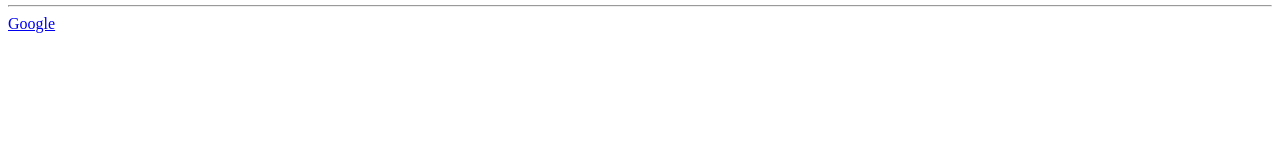
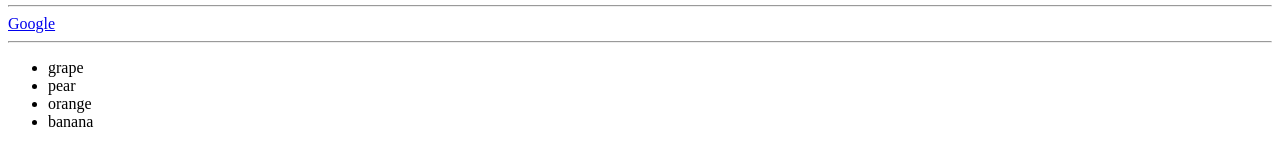
Before and after one commit to patto220048/harami, a plain HTML site: page index.html in a window 1280 px wide. Shown: the part 121-286 px from the top of the page. Drawn offline with Linux system fonts and the light colour scheme.

Commit message:
link cr update 1

```diff
--- a/index.html
+++ b/index.html
@@ -4,3 +4,11 @@ Hello world
 <img src="tanjiro.png">
 <hr>
 <a href="https://google.com">Google</a>
+<hr>
+
+<ul>
+ <li>grape</li>
+ <li>pear</li>
+ <li>orange</li>
+ <li>banana</li>
+</ul>
```
